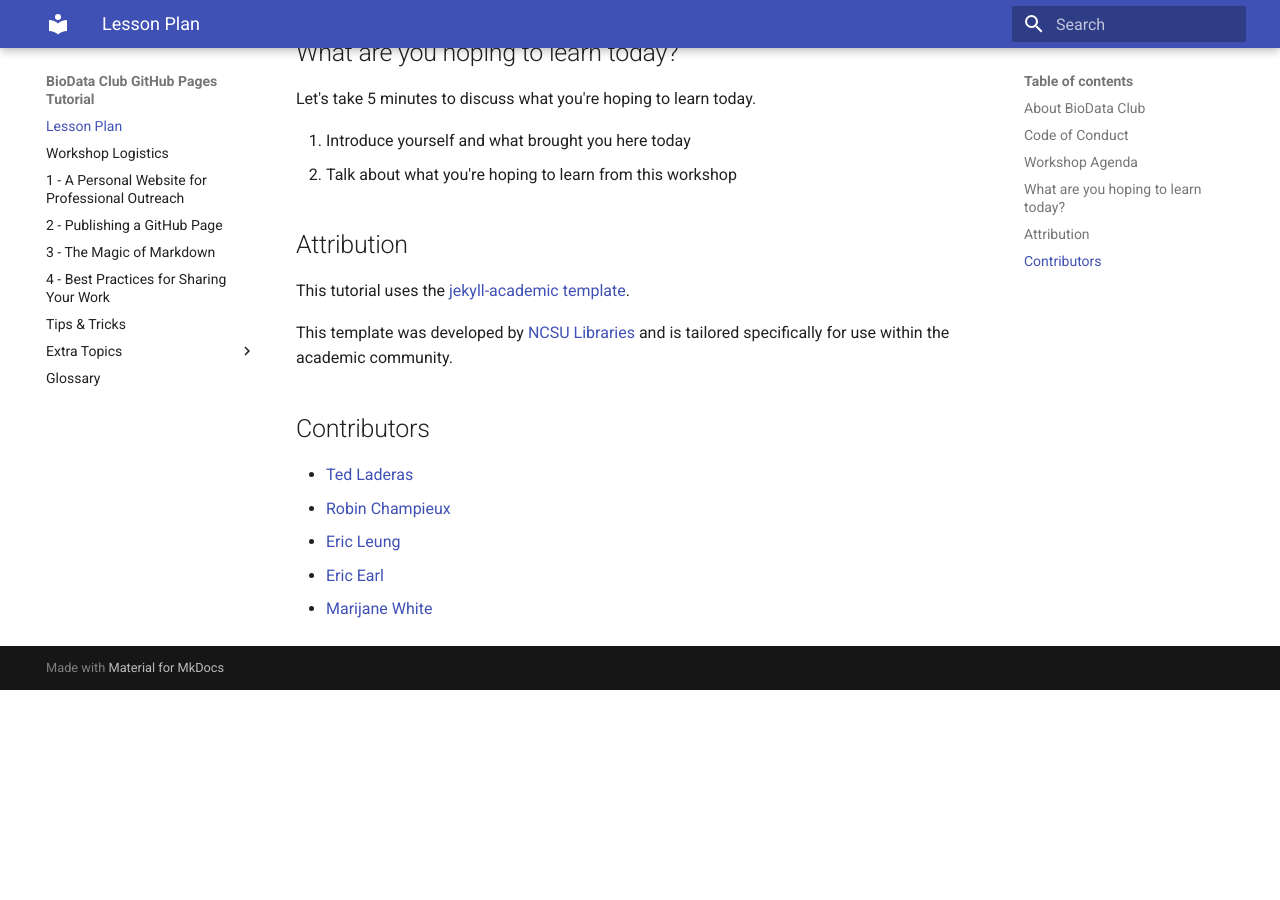
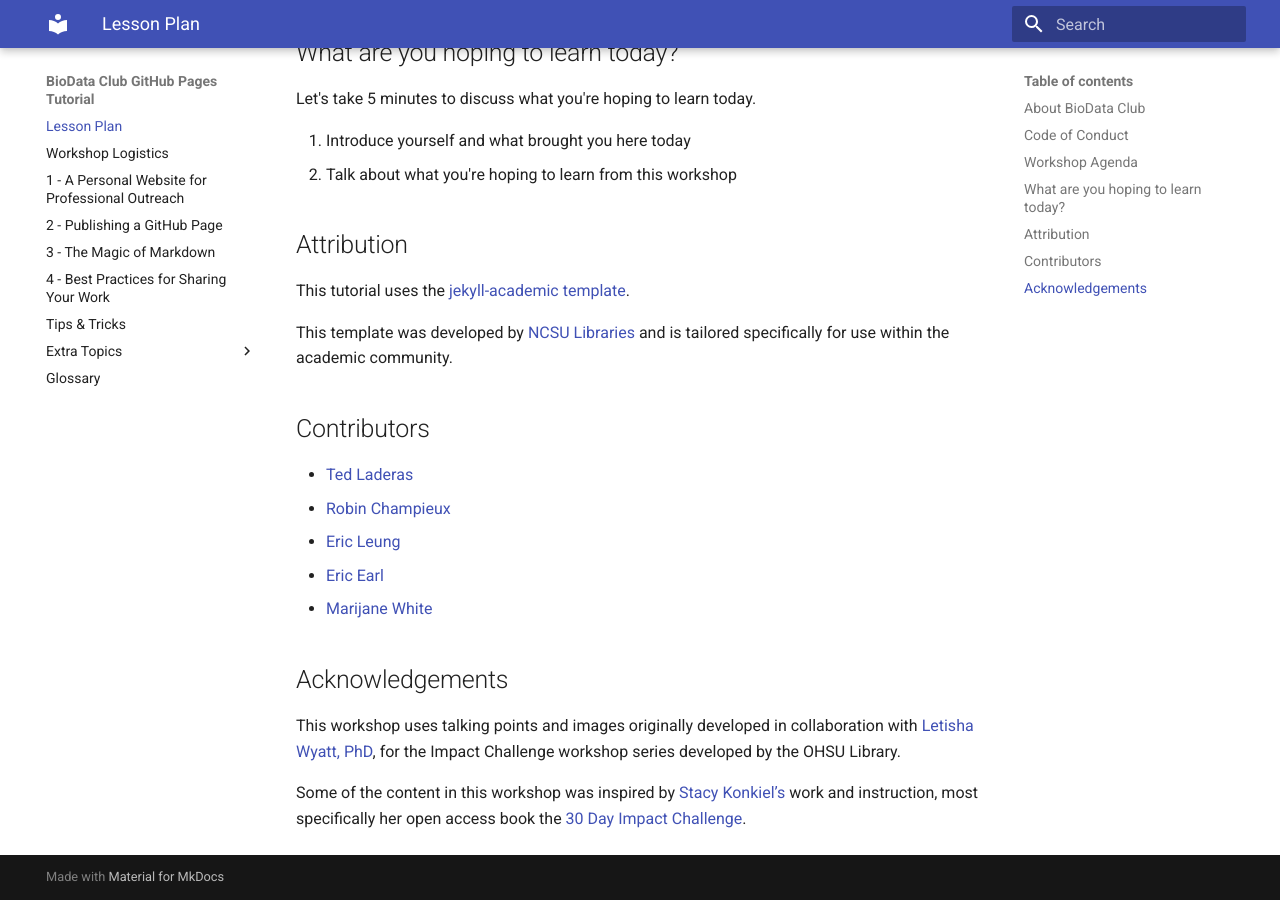
Before and after one commit to BioData-Club/ghpages-rtd, an MkDocs documentation site: the page built from docs/index.md, in a window 1280 px wide and 900 px high, scrolled down 1177 px. Built offline with MkDocs 1.6.1 and Material for MkDocs 9.7.7, drawn with Linux system fonts in a browser that asks for light colours; old or Windows-style settings are respelled for this version of MkDocs; before the commit the page ends 1867 px from its top, so only the background shows below that.

Commit message:
Update index.md

```diff
--- a/docs/index.md
+++ b/docs/index.md
@@ -41,3 +41,9 @@ This template was developed by [NCSU Libraries](https://www.lib.ncsu.edu/) and i
 - [Eric Leung](mailto:leunge@ohsu.edu)
 - [Eric Earl](mailto:earl@ohsu.edu)
 - [Marijane White](mailto:whimar@ohsu.edu)
+
+## Acknowledgements
+
+This workshop uses talking points and images originally developed in collaboration with [Letisha Wyatt, PhD](https://www.letisharwyatt.com), for the Impact Challenge workshop series developed by the OHSU Library.
+
+Some of the content in this workshop was inspired by [Stacy Konkiel’s]( https://stacykonkiel.org/) work and instruction, most specifically her open access book the [30 Day Impact Challenge]( http://blog.impactstory.org/research-impact-challenge-ebook/).
```
